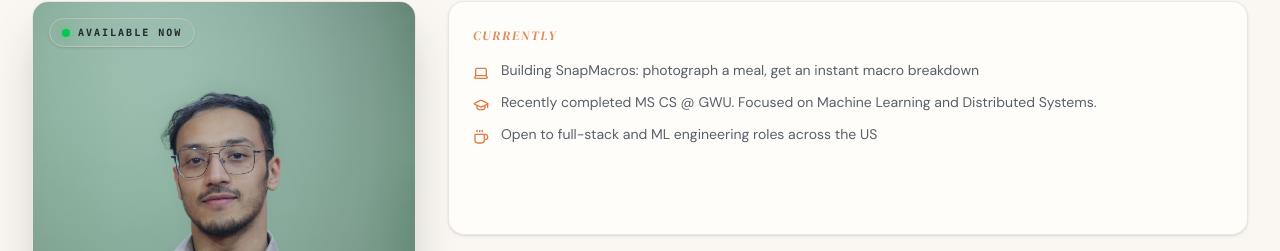
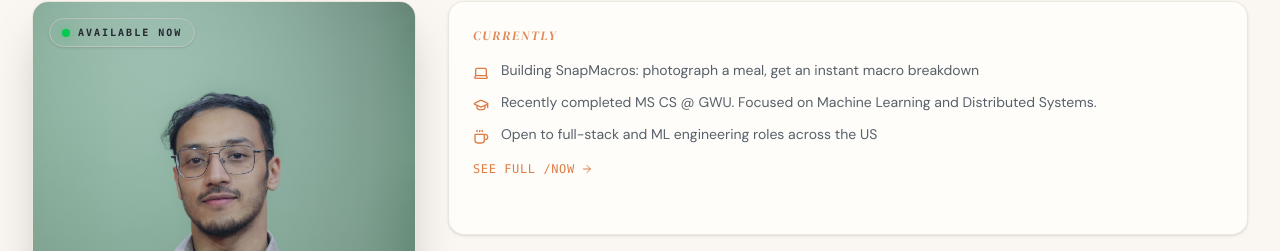
Before and after one commit to aabhiyann/portfolio-abhiyan, a React (Vite) app: page / in a window 1280 px wide. Shown: the part 924-1175 px from the top of the page. Built offline with nearby package versions, Linux system fonts and the light colour scheme.

Commit message:
feat: add /now teaser link to hero currently card

```diff
--- a/src/components/HeroCurrentlyCard.tsx
+++ b/src/components/HeroCurrentlyCard.tsx
@@ -1,5 +1,6 @@
 import React from "react";
-import { Coffee, GraduationCap, Laptop } from "lucide-react";
+import { Link } from "react-router-dom";
+import { ArrowRight, Coffee, GraduationCap, Laptop } from "lucide-react";
 
 const HeroCurrentlyCard: React.FC = () => {
   return (
@@ -34,6 +35,13 @@ const HeroCurrentlyCard: React.FC = () => {
             </span>
           </li>
         </ul>
+        <Link
+          to="/now"
+          className="inline-flex items-center gap-1.5 text-xs font-mono uppercase tracking-wider text-accent-primary group mt-4 hover:opacity-80 transition-opacity"
+        >
+          See full /now
+          <ArrowRight className="w-3 h-3 group-hover:translate-x-1 transition-transform" />
+        </Link>
       </div>
     </div>
   );
```
